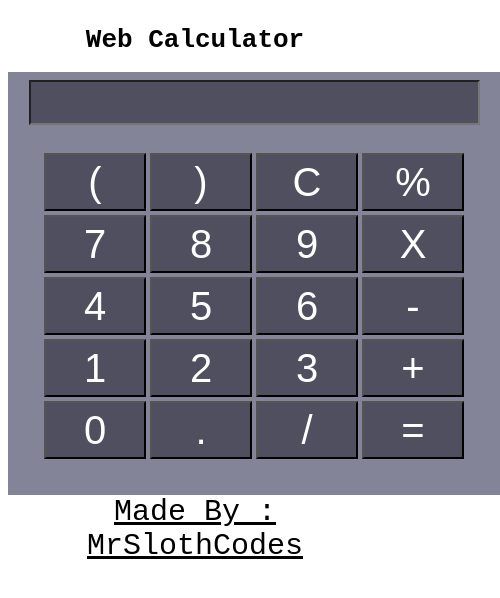
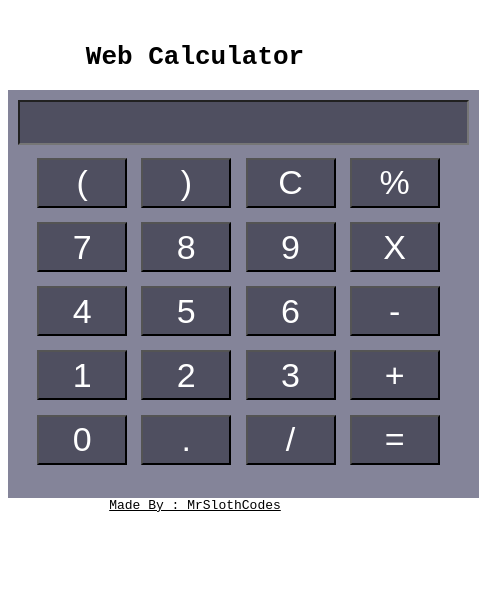
Before and after one commit to MrSlothhCodes/MrSlothhCodes.github.io, a plain HTML site: page index.html in a window 390 px wide. Shown: the whole page, 500 px wide, since content can reach past the window. Drawn offline with Linux system fonts and the light colour scheme.

Commit message:
Responsive

```diff
--- a/style.css
+++ b/style.css
@@ -1,53 +1,40 @@
 .container {
     text-align: center;
     margin-top: 25px;
-    font-family: monospace
+    font-family: monospace;
+    align-content: center;
+    justify-content: center;
 
 }
-
-table {
-
-    margin: auto;
-}
-
 input {
     background-color: rgb(79, 79, 96);
     font-size: 34px;
     width: auto;
     color: rgb(254, 250, 250);
 }
-
 button {
-    font-size: 40px;
+    font-size: 34px;
     background-color: rgb(79, 79, 96);
     color: rgb(255, 255, 255);
-    width: 102px;
-    height: 58px;
+    width: 90px;
+    height: 50px;
+    display:inline-block;
+    margin:0 0.3em 0.3em 0;
+    box-sizing: border-box;
 }
-
 .calc {
-
-    padding: 8px;
+    padding: 10px;
     display: inline-block;
     background-color: rgb(132, 132, 153);
+}
+a {
+    color: black;
 
 }
-
-.footer {
-    align-content: end;
-    justify-content: end;
-    font-size: 30px;
-}
-
-a {
-    color: black;
-    font-style: bold;
-}
-
 table {
     display: flex;
     align-items: center;
     justify-content: center;
-    margin: 25px;
-    margin-right: 25px;
+    margin: 10px;
+    margin-right: 10px;
 }
```
